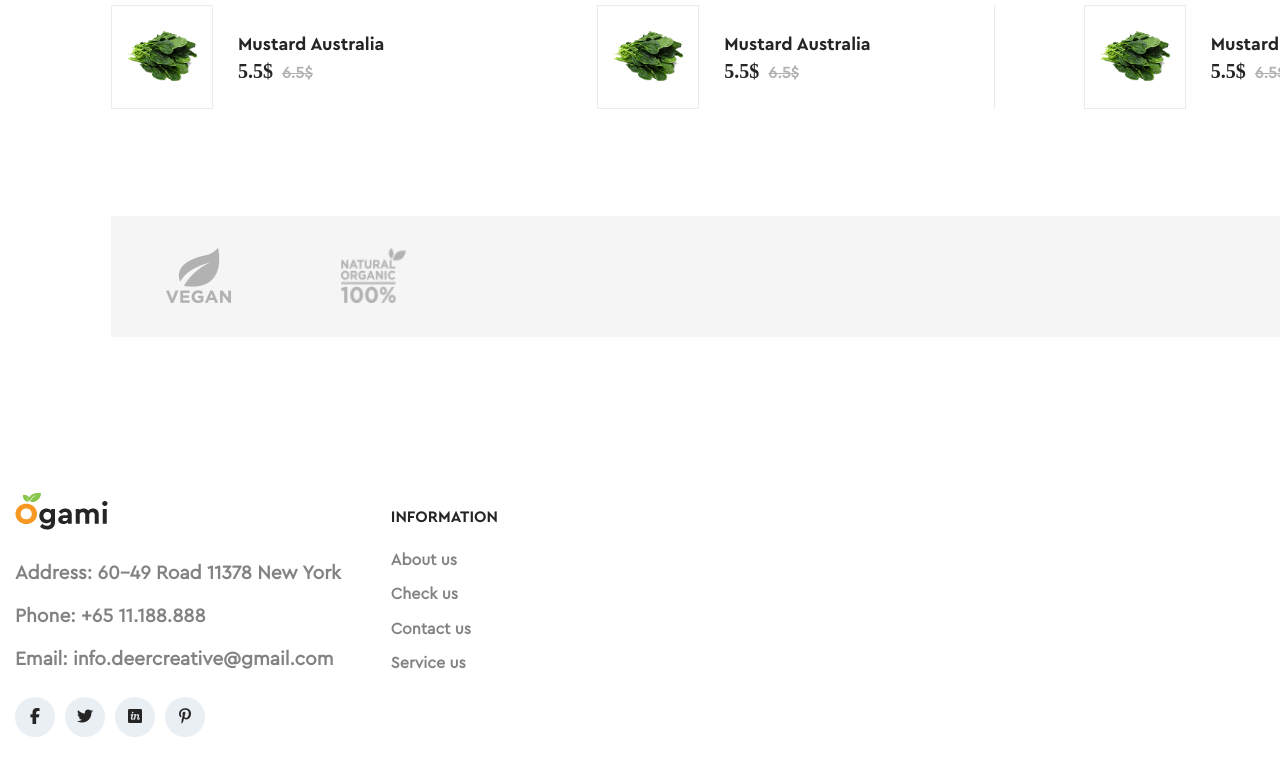
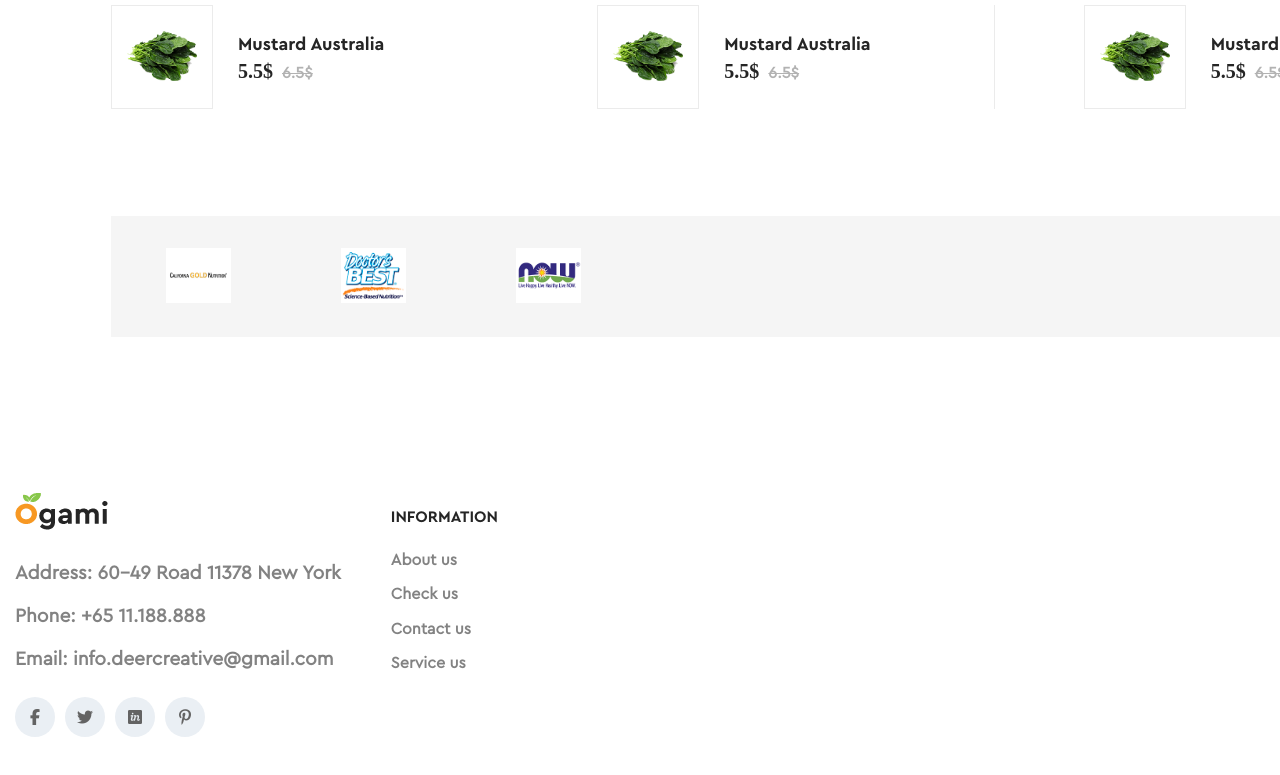
Before and after one commit to SNYPl/vitamine, a Next.js app: page / in a window 1280 px wide. Shown: the part 2568-3343 px from the top of the page. Built offline with nearby package versions, Linux system fonts and the light colour scheme.

Commit message:
add hover

```diff
--- a/src/components/companies/Companies.tsx
+++ b/src/components/companies/Companies.tsx
@@ -2,7 +2,11 @@ import React from "react";
 import style from "./style.module.scss";
 import Image from "next/image";
 
-const company = ["/images/companies/1.png", "/images/companies/2.png"];
+const company = [
+  "/images/companies/3.png",
+  "/images/companies/4.png",
+  "/images/companies/5.png",
+];
 
 const Companies: React.FC = ({}) => {
   return (
--- a/src/components/companies/style.module.scss
+++ b/src/components/companies/style.module.scss
@@ -7,5 +7,12 @@
 
   div {
     padding: 7px 30px;
+
+    img {
+      transition: all 0.2s ease-in;
+      &:hover {
+        transform: scale(1.3);
+      }
+    }
   }
 }
--- a/src/components/footer/links/style.module.scss
+++ b/src/components/footer/links/style.module.scss
@@ -29,6 +29,10 @@
       transition: 0.2s ease-in-out;
       cursor: pointer;
       font-weight: bold;
+
+      &:hover {
+        color: var(--green-color);
+      }
     }
   }
 }
--- a/src/components/footer/style.module.scss
+++ b/src/components/footer/style.module.scss
@@ -28,7 +28,7 @@
   &::after {
     display: none;
   }
-  li {
+  a {
     background-color: #eaeff4;
     color: #636363;
     border: 0;
@@ -41,7 +41,10 @@
     min-width: 32px;
     border-radius: 30px;
 
-    a {
+    &:hover {
+      background-color: var(--green-color);
+      color: #fff;
+      opacity: 0.8;
     }
   }
 }
--- a/src/components/weekDeal/style.module.scss
+++ b/src/components/weekDeal/style.module.scss
@@ -96,6 +96,10 @@
   justify-content: center;
   align-items: center;
   max-width: 132px;
+
+  &:hover {
+    opacity: 0.8;
+  }
 }
 
 @media only screen and (min-width: 1500px) {
```
Also changed, not shown: public/images/companies/1.png (deleted), public/images/companies/2.png (deleted).
